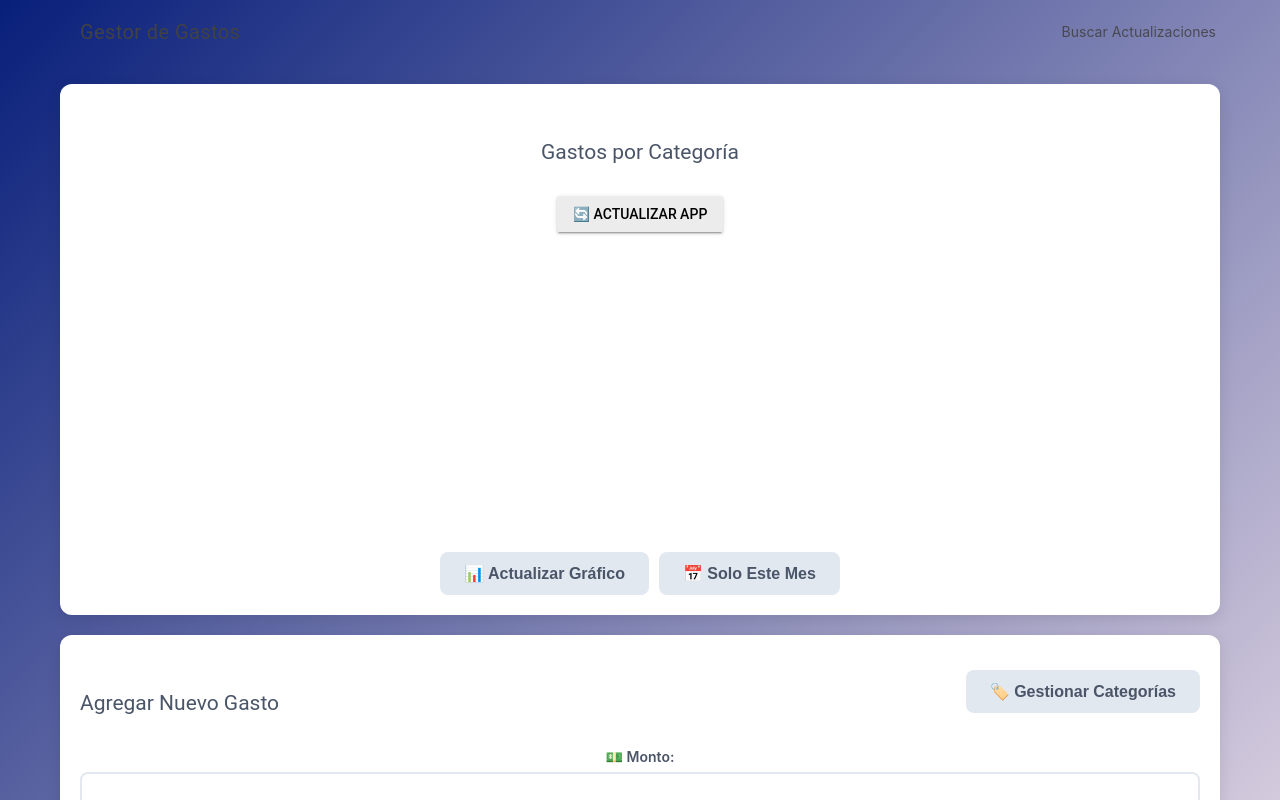
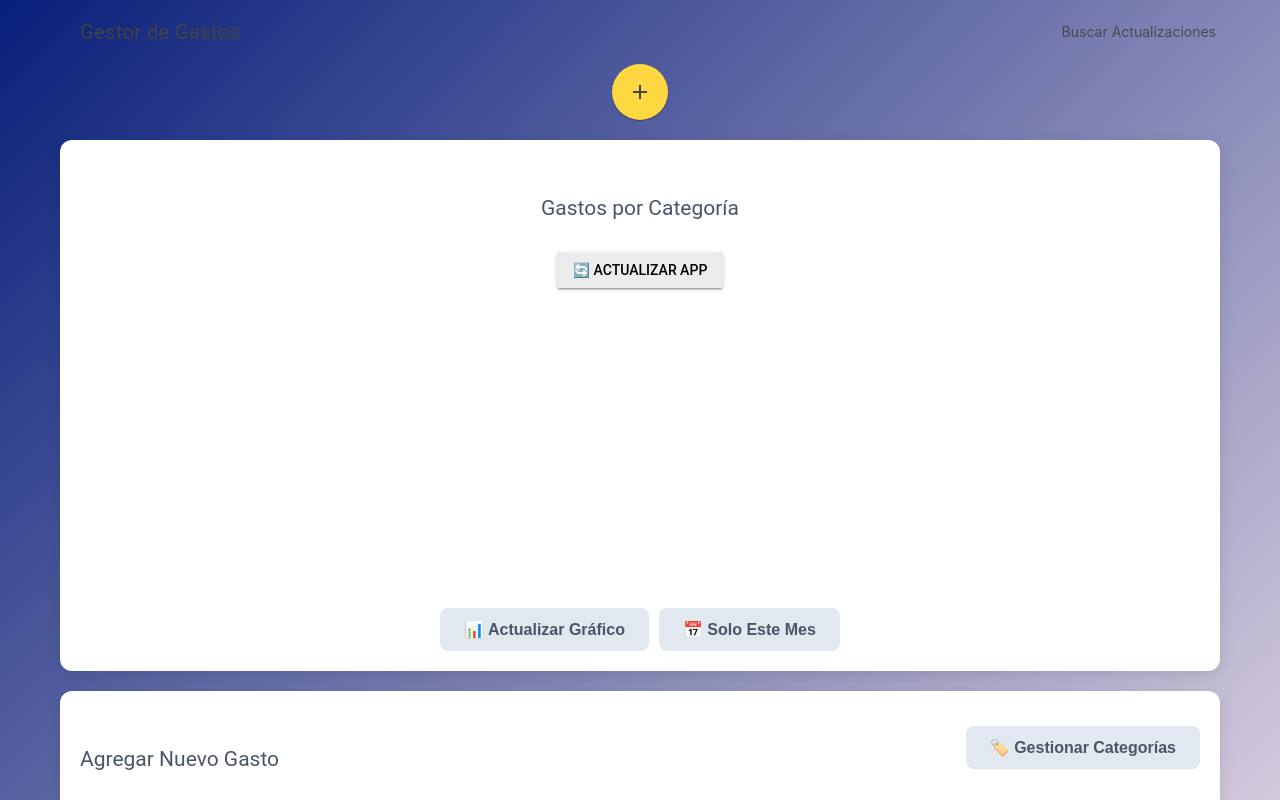
Before and after one commit to ivanalexis79/ExpenseControl, a plain HTML site: page index.html in a window 1280 px wide. Drawn offline with nearby package versions, Linux system fonts and the light colour scheme.

Commit message:
Update index.html

```diff
--- a/index.html
+++ b/index.html
@@ -57,6 +57,13 @@
   </div>
   <main class="mdl-layout__content">
       <div class="page-content"><!-- Your content goes here -->
+
+<!-- Colored FAB button with ripple -->
+<button class="mdl-button mdl-js-button mdl-button--fab mdl-js-ripple-effect mdl-button--colored">
+  <i class="material-icons">add</i>
+</button>
+
+
           <div class="container">
 
             <!-- Sección del gráfico -->
```
